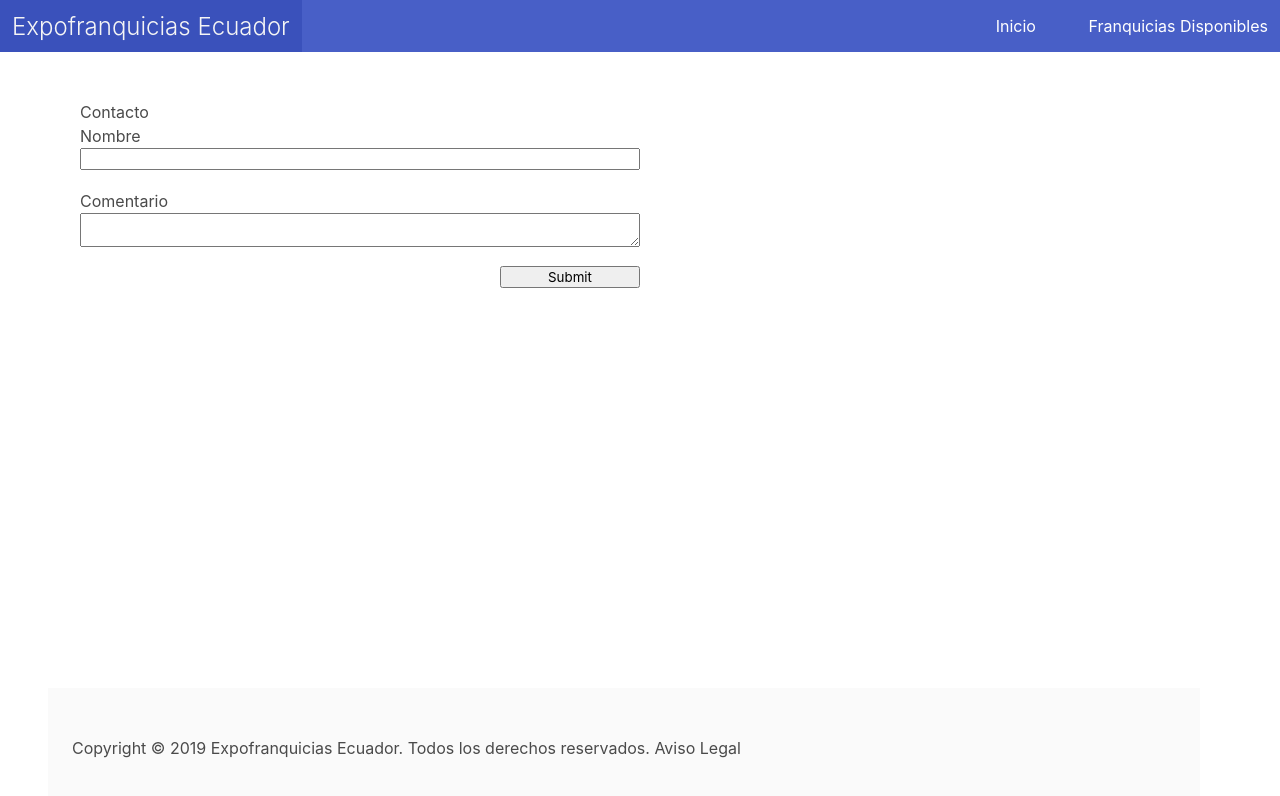
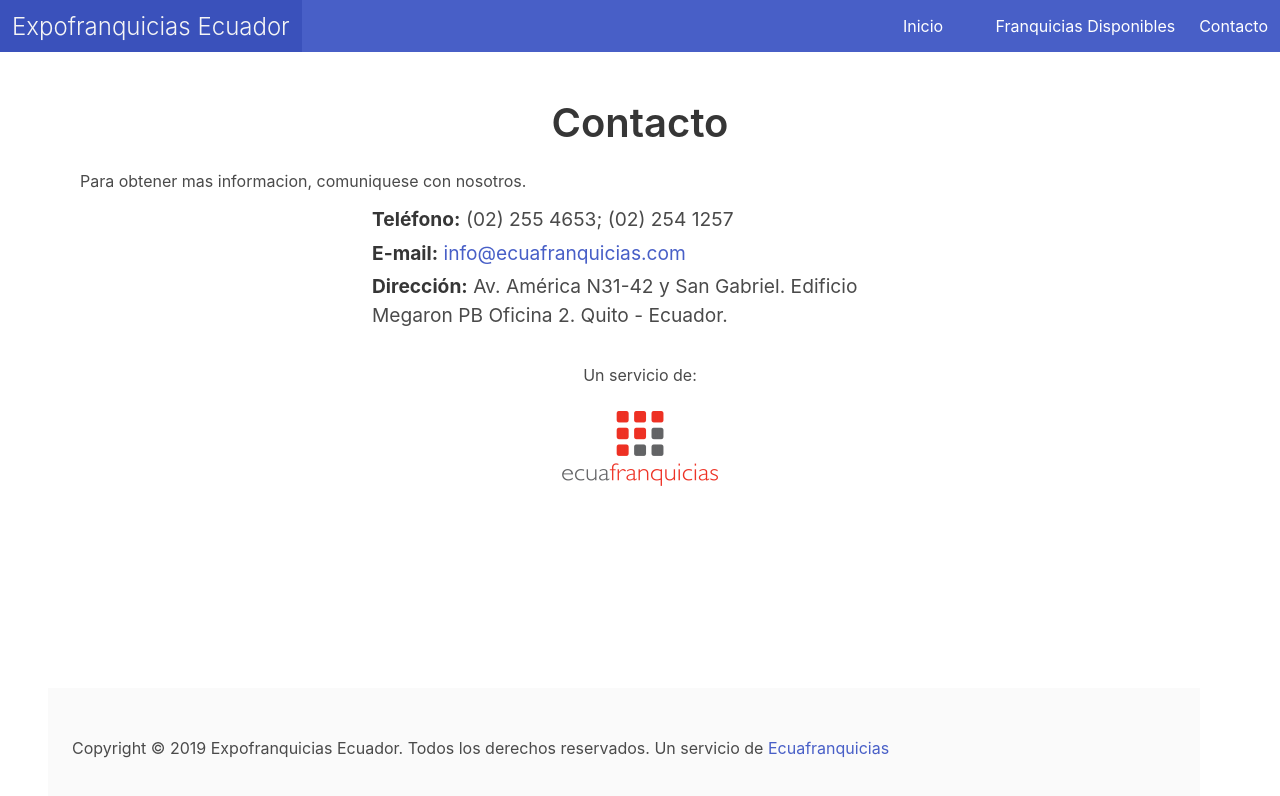
Before and after one commit to guidovini/expofranquicias, a Gatsby site: page /contacto in a window 1280 px wide. Built offline with nearby package versions, Linux system fonts and the light colour scheme; Gatsby itself is replaced by a stand-in of ours; some icons are missing.

Commit message:
Add index and contact page

```diff
--- a/src/components/header.js
+++ b/src/components/header.js
@@ -51,6 +51,10 @@ const Header = ({ siteTitle }) => (
           <span>&nbsp;</span>
           <p>Franquicias Disponibles</p>
         </Link>
+
+        <Link to="/contacto" className=" is-size-6 navbar-item">
+          Contacto
+        </Link>
       </div>
     </div>
   </nav>
@@ -60,10 +64,6 @@ const Header = ({ siteTitle }) => (
 // <a className="navbar-link is-size-6">
 //   <p>Info</p>
 // </a>
-
-// <Link to="/contacto" className=" is-size-6 navbar-item">
-// Contacto
-// </Link>
 
 // <div className="navbar-dropdown">
 //   <a className="navbar-item">Acerca de Nosotros</a>
--- a/src/components/layout.js
+++ b/src/components/layout.js
@@ -37,7 +37,7 @@ const Layout = ({ children }) => (
         >
           <main
             className="container is-fluid"
-            style={{ paddingBottom: '2.5rem' }}
+            style={{ paddingBottom: '2.5rem', marginBottom: '2rem' }}
           >
             {children}
           </main>
@@ -53,7 +53,13 @@ const Layout = ({ children }) => (
           >
             <p>
               Copyright © {new Date().getFullYear()} Expofranquicias Ecuador.
-              Todos los derechos reservados. Aviso Legal
+              Todos los derechos reservados.&nbsp;
+              <span>
+                Un servicio de{' '}
+                <a href="http://www.ecuafranquicias.com" target="_blank">
+                  Ecuafranquicias
+                </a>
+              </span>
             </p>
           </footer>
         </section>
--- a/src/pages/contacto.js
+++ b/src/pages/contacto.js
@@ -8,16 +8,40 @@ import ContactoStyles from './contacto.module.scss'
 const Contacto = () => {
   return (
     <Layout>
-      <SEO title="Franquicias Disponibles en Ecuador" />
-      <h2>Contacto</h2>
-      <form className={ContactoStyles.form}>
-        <label>Nombre</label>
-        <input type="text" className={ContactoStyles.field} />
-
-        <label>Comentario</label>
-        <textarea className={ContactoStyles.field} />
-        <button className={ContactoStyles.button}>Submit</button>
-      </form>
+      <SEO title="Contacto" />
+      <h2 className="title is-2 has-text-centered">Contacto</h2>
+      <p className={ContactoStyles.textCentered}>
+        Para obtener mas informacion, comuniquese con nosotros.
+      </p>
+      <div className="column is-6 is-offset-3">
+        <p className={ContactoStyles.text}>
+          <strong>Teléfono:</strong> (02) 255 4653; (02) 254 1257
+        </p>
+        <p className={ContactoStyles.text}>
+          <strong>E-mail:</strong>{' '}
+          <a href="mailto:info@ecuafranquicias.com">info@ecuafranquicias.com</a>
+        </p>
+        <p className={ContactoStyles.text}>
+          <strong>Dirección:</strong> Av. América N31-42 y San Gabriel. Edificio
+          Megaron PB Oficina 2. Quito - Ecuador.
+        </p>
+      </div>
+      <div
+        style={{
+          display: 'flex',
+          flexDirection: 'column',
+          flexWrap: 'wrap',
+          alignItems: 'center',
+          justifyContent: 'center',
+          marginTop: '1rem',
+        }}
+      >
+        <p>Un servicio de: </p>
+        <br></br>
+        <a href="http://www.ecuafranquicias.com" target="_blank">
+          <img src={require('../images/ecuafranquicias-logo.png')} />
+        </a>
+      </div>
     </Layout>
   )
 }
--- a/src/pages/contacto.module.scss
+++ b/src/pages/contacto.module.scss
@@ -1,15 +1,10 @@
-.form {
-  display: flex;
-  flex-direction: column;
-  flex-grow: 1;
-  width: 50%;
+.text {
+  font-size: 1.2rem;
+  margin-bottom: 0.3rem;
 }
 
-.field {
-  margin-bottom: 1.2rem;
+.text-centered {
+  font-size: 1.2rem;
+  text-align: center;
+  margin-bottom: 1rem;
 }
-
-.button {
-  width: 25%;
-  align-self: flex-end;
-}
```
Also changed, not shown: src/pages/index.js (+52 -3 lines), src/images/ecuafranquicias-logo.png (added).
